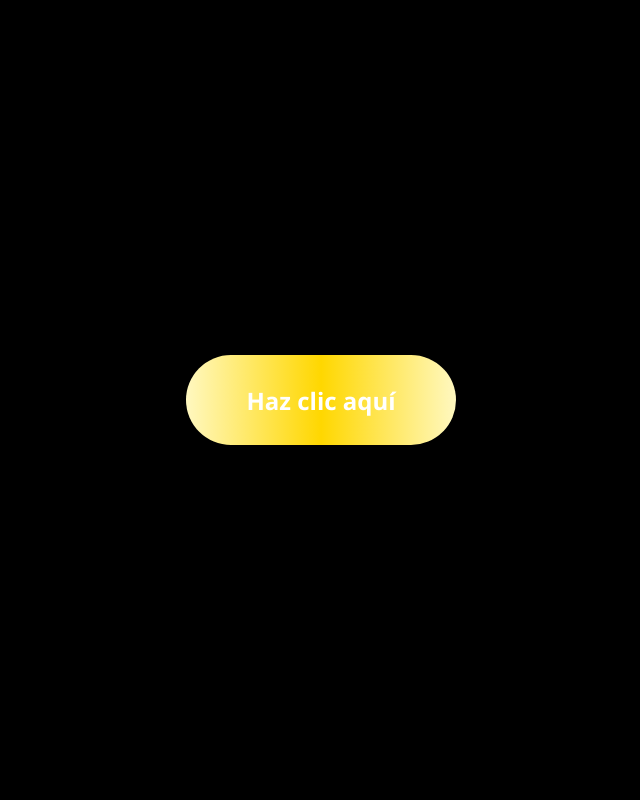
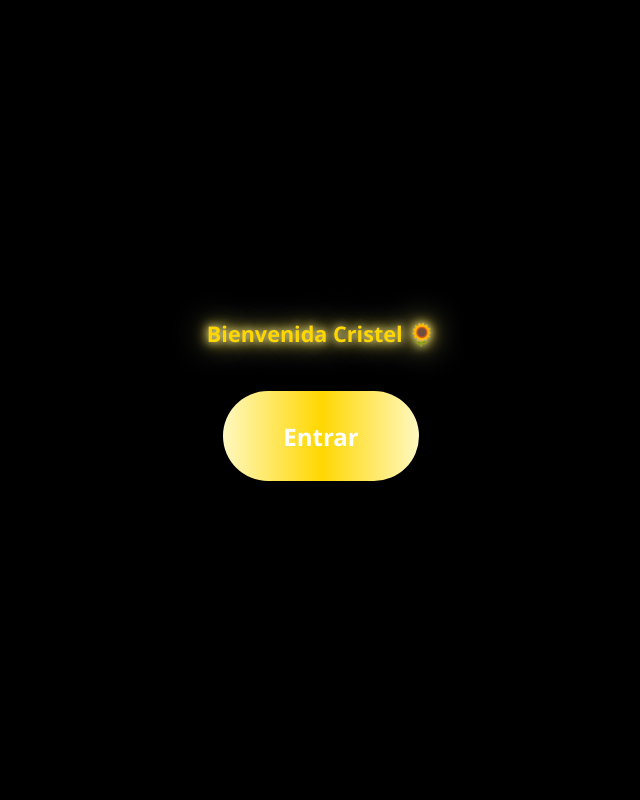
Before and after one commit to mecdefuego-spec/Cris, a plain HTML site: page index.html in a window 1280 px wide. Shown: the top 800 px of the page, without its empty margins (319-959 px from the left). Drawn offline with Linux system fonts and the light colour scheme.

Commit message:
Update index.html

```diff
--- a/index.html
+++ b/index.html
@@ -247,8 +247,9 @@
   <!-- Pantalla de inicio -->
   <div id="pantalla-inicio" style="position:fixed; inset:0; background:#000; z-index:999; display:flex; flex-direction:column; justify-content:center; align-items:center; transition:transform 1s cubic-bezier(.77,.2,.18,1), opacity 0.6s;">
 
-  <div style="width:100%;display:flex;justify-content:center;align-items:center;min-height:100vh;">
-    <button id="btn-iniciar" style="padding:1.2em 2.5em; font-size:1.5rem; font-family:'Segoe UI',Arial,sans-serif; color:#fff; background:linear-gradient(90deg,#fff8c0,#ffd700,#fff8c0); border:none; border-radius:2em; box-shadow:0 2px 16px #0006; cursor:pointer; font-weight:bold; transition:background 0.3s;">Haz clic aquí</button>
+  <div style="width:100%;display:flex;flex-direction:column;justify-content:center;align-items:center;min-height:100vh;">
+    <div style="color:#FFD700; font-size:1.35rem; font-family:'Segoe UI',Arial,sans-serif; text-align:center; margin-bottom:2em; max-width:90vw; text-shadow:0 0 8px #fff8c0,0 0 16px #ffd700,0 0 32px #fff8c0; font-weight:bold;">Bienvenida Cristel 🌻</div>
+    <button id="btn-iniciar" style="padding:1.2em 2.5em; font-size:1.5rem; font-family:'Segoe UI',Arial,sans-serif; color:#fff; background:linear-gradient(90deg,#fff8c0,#ffd700,#fff8c0); border:none; border-radius:2em; box-shadow:0 2px 16px #0006; cursor:pointer; font-weight:bold; transition:background 0.3s;">Entrar</button>
   </div>
   </div>
   <!-- Reproductor de música integrado -->
```
